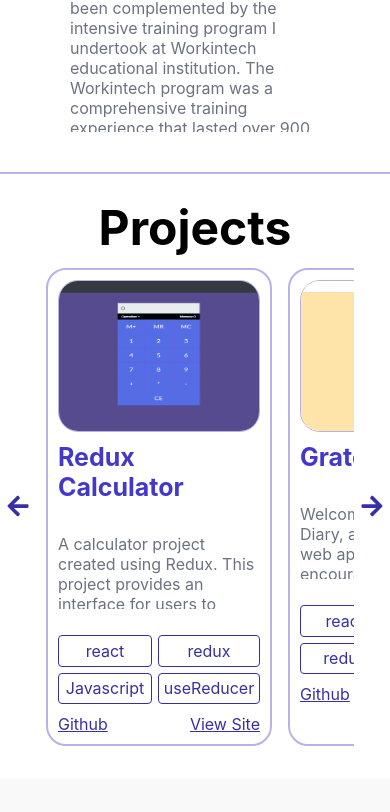
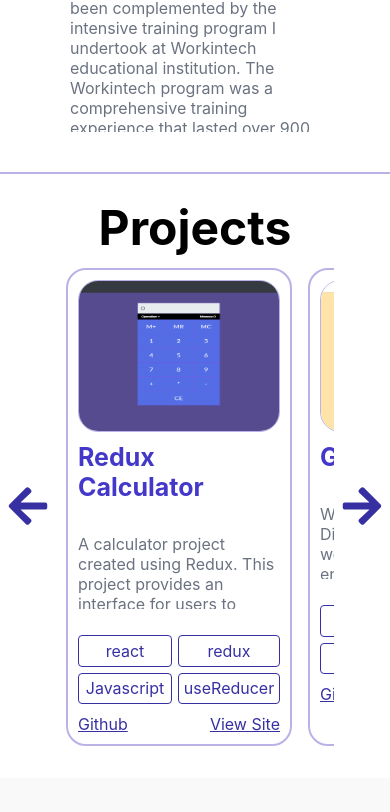
Before and after one commit to hosak94/my-web-page, a React (Create React App) app: page / in a window 390 px wide. Shown: the part 1623-2435 px from the top of the page. Built offline with nearby package versions, Linux system fonts and the light colour scheme.

Commit message:
project button style changed

```diff
--- a/src/styles/projects.css
+++ b/src/styles/projects.css
@@ -115,8 +115,8 @@
 
   .previous-button svg,
   .next-button svg {
-    width: 24px;
-    height: 24px;
+    width: 44px;
+    height: 44px;
     fill: var(--body_projects_button);
   }
 }
```
